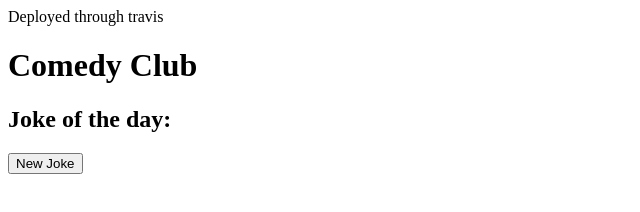
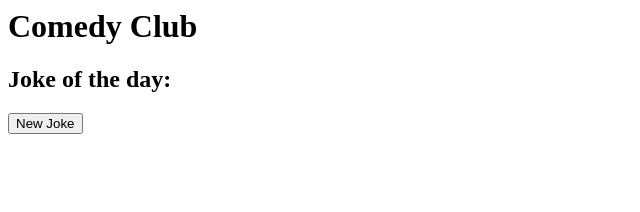
Before and after one commit to craigh44/comedy-club, a website: page views/index.html in a window 1280 px wide. Shown: the whole page, without its empty margins (0-640 px from the left). Drawn offline with Linux system fonts and the light colour scheme; no server answers.

Commit message:
Removed test text, deploying through travis seems to be working

```diff
--- a/views/index.html
+++ b/views/index.html
@@ -1,6 +1,5 @@
 <html>
 	<body>
-		<p>Deployed through travis</p>
 		<h1>Comedy Club</h1>
 
 		<h2>Joke of the day:</h2>
```
